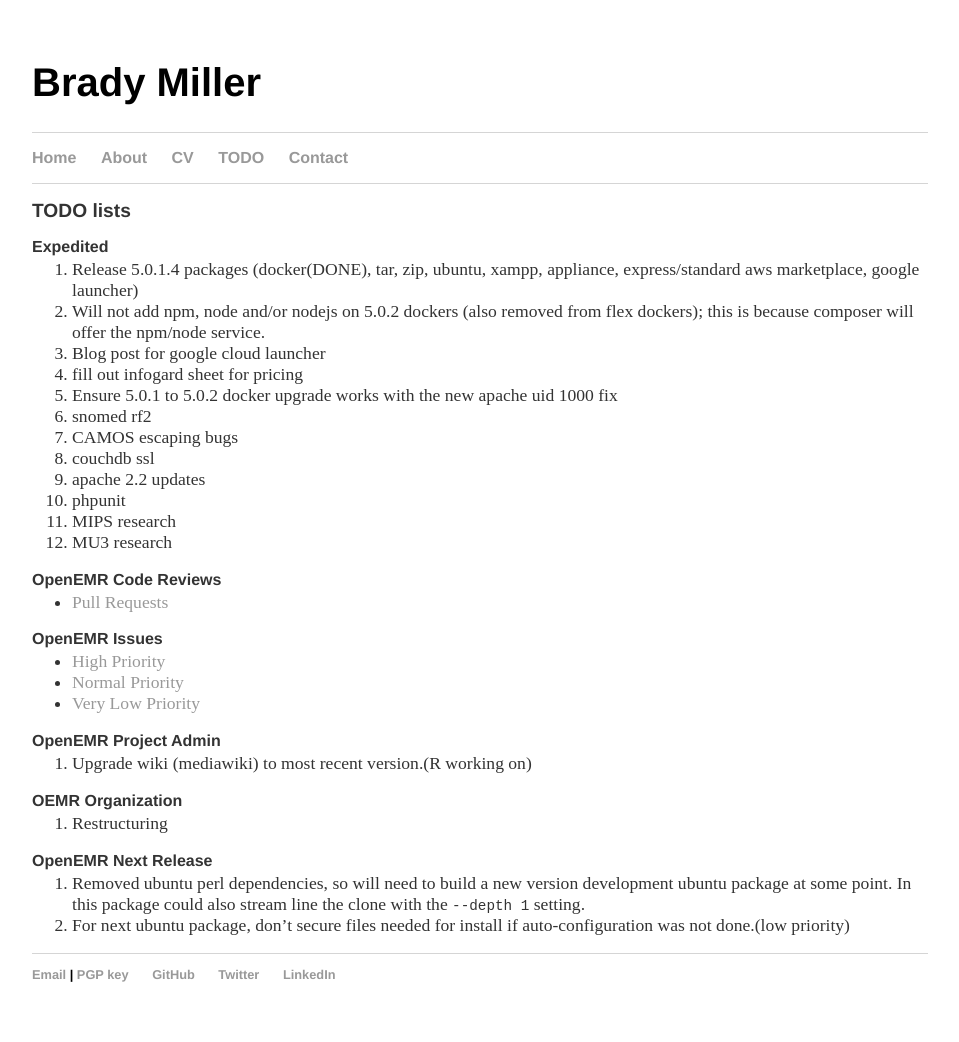
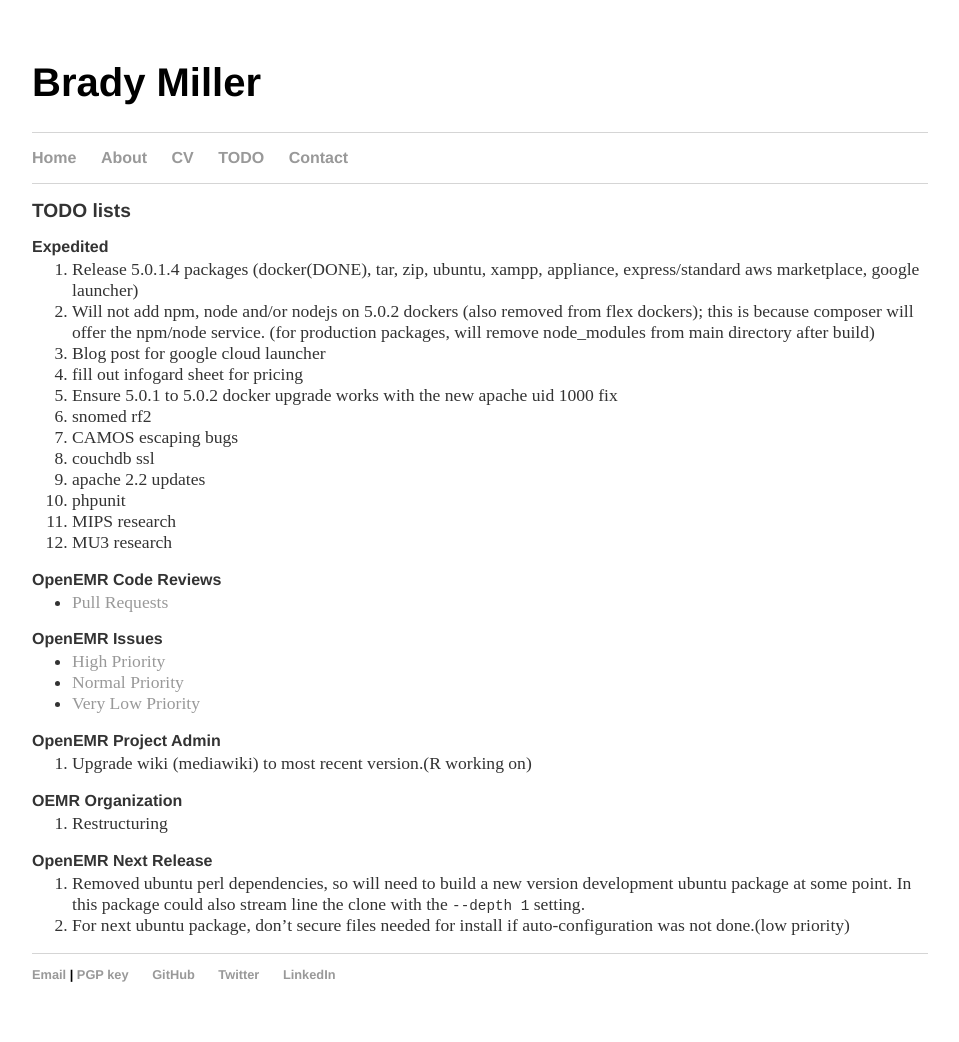
Before and after one commit to bradymiller/bradymiller.github.io, a Jekyll site: the page built from todo/index.md, in a window 1280 px wide. Shown: the whole page, without its empty margins (160-1119 px from the left). Built offline with Jekyll 4.4.1, drawn with Linux system fonts in a browser that asks for light colours; our own code applies the rules of GitHub Pages for plain Markdown files.

Commit message:
Update index.md

```diff
--- a/todo/index.md
+++ b/todo/index.md
@@ -5,7 +5,7 @@
 
 ### Expedited
 1. Release 5.0.1.4 packages (docker(DONE), tar, zip, ubuntu, xampp, appliance, express/standard aws marketplace, google launcher)
-1. Will not add npm, node and/or nodejs on 5.0.2 dockers (also removed from flex dockers); this is because composer will offer the npm/node service.
+1. Will not add npm, node and/or nodejs on 5.0.2 dockers (also removed from flex dockers); this is because composer will offer the npm/node service. (for production packages, will remove node_modules from main directory after build)
 1. Blog post for google cloud launcher
 1. fill out infogard sheet for pricing
 1. Ensure 5.0.1 to 5.0.2 docker upgrade works with the new apache uid 1000 fix
```
